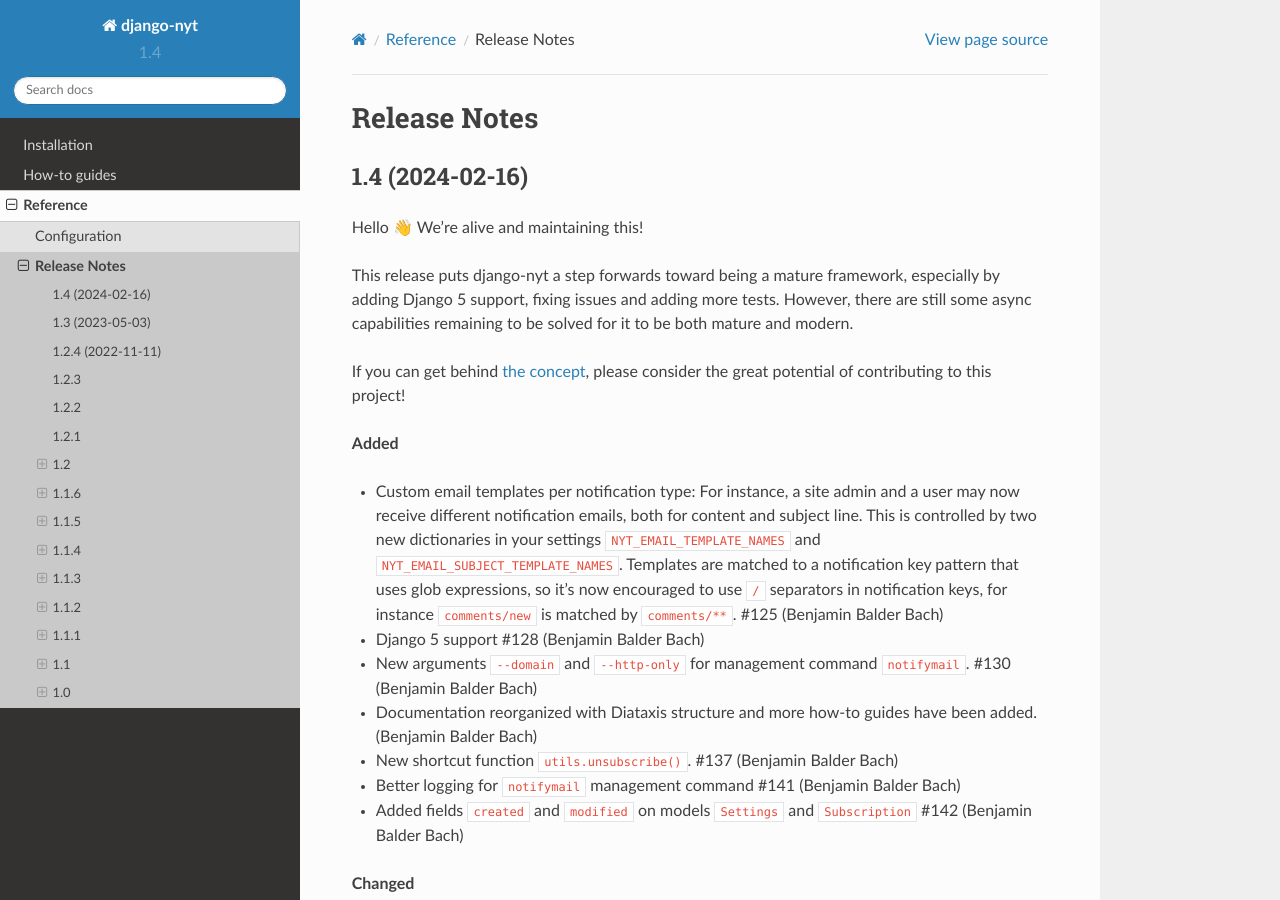
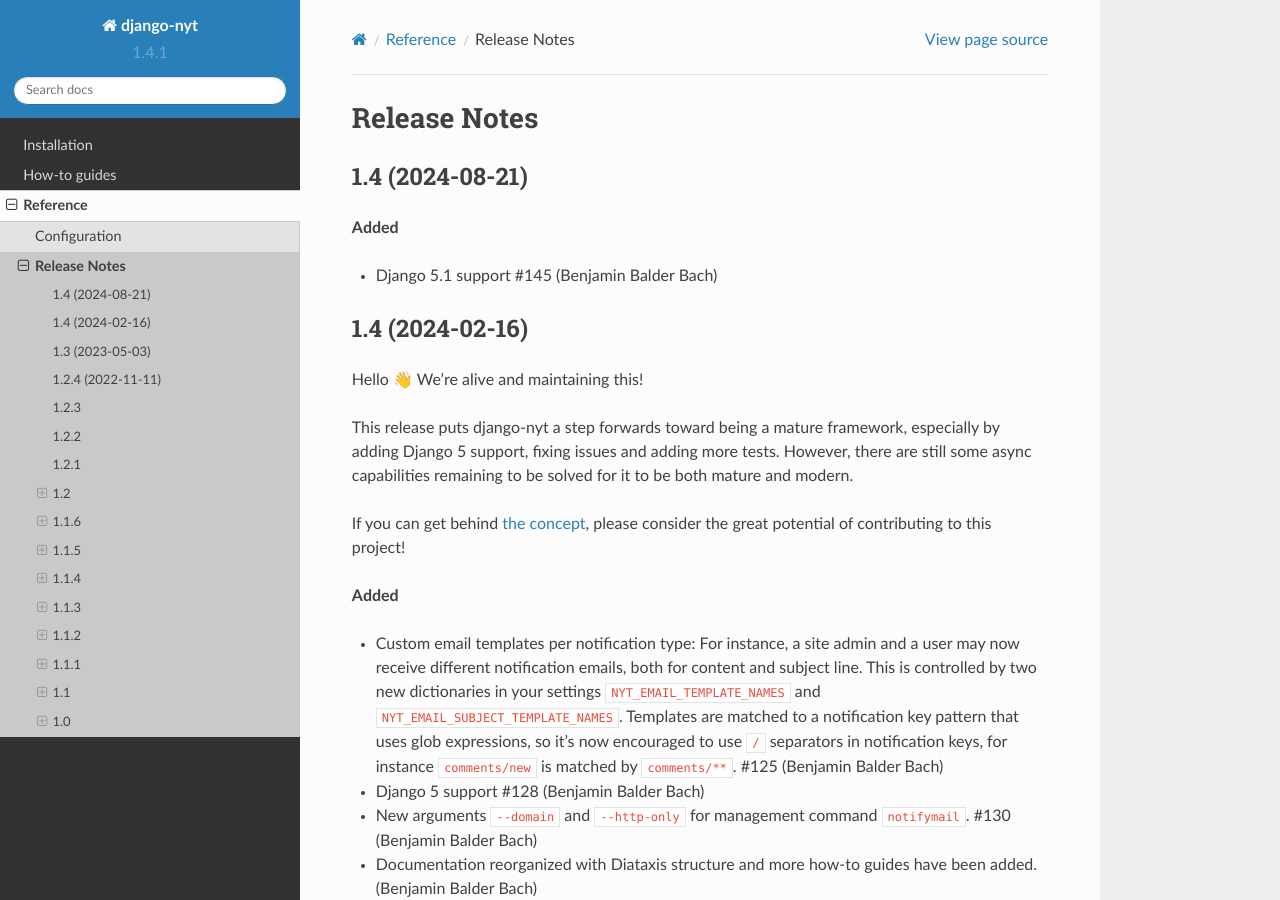
Before and after one commit to django-wiki/django-nyt, a Sphinx documentation site: the page built from docs/release_notes.rst, in a window 1280 px wide and 900 px high. Built offline with Sphinx 7.4.7 and the Read the Docs theme 2.0.0, drawn with Linux system fonts in a browser that asks for light colours; pages that are not in the unit, such as notebooks, are missing from menus.

Commit message:
Bump to 1.4.1

```diff
--- a/django_nyt/__init__.py
+++ b/django_nyt/__init__.py
@@ -1,5 +1,5 @@
 _disable_notifications = False
 
-__version__ = "1.4"
+__version__ = "1.4.1"
 
 default_app_config = "django_nyt.apps.DjangoNytConfig"
--- a/docs/release_notes.rst
+++ b/docs/release_notes.rst
@@ -1,5 +1,12 @@
 Release Notes
 =============
+
+1.4 (2024-08-21)
+----------------
+
+**Added**
+
+* Django 5.1 support #145 (Benjamin Balder Bach)
 
 1.4 (2024-02-16)
 ----------------
```
